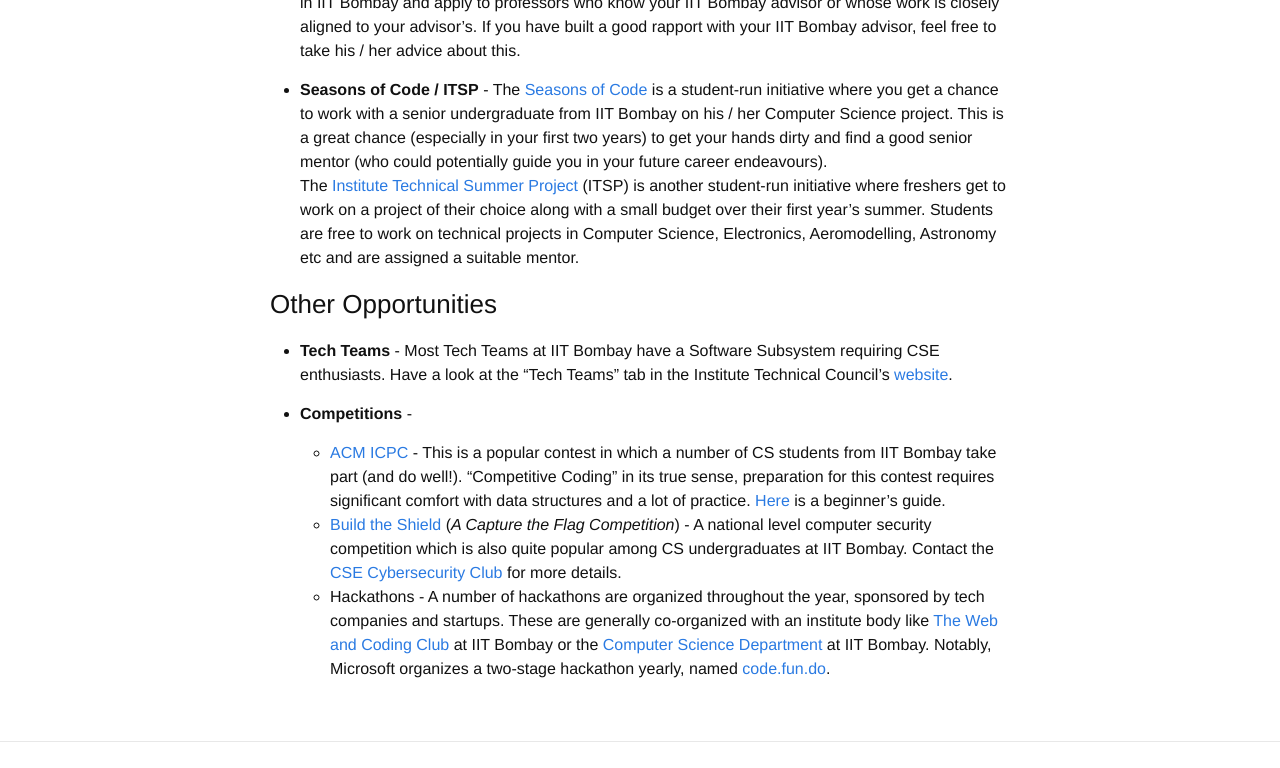
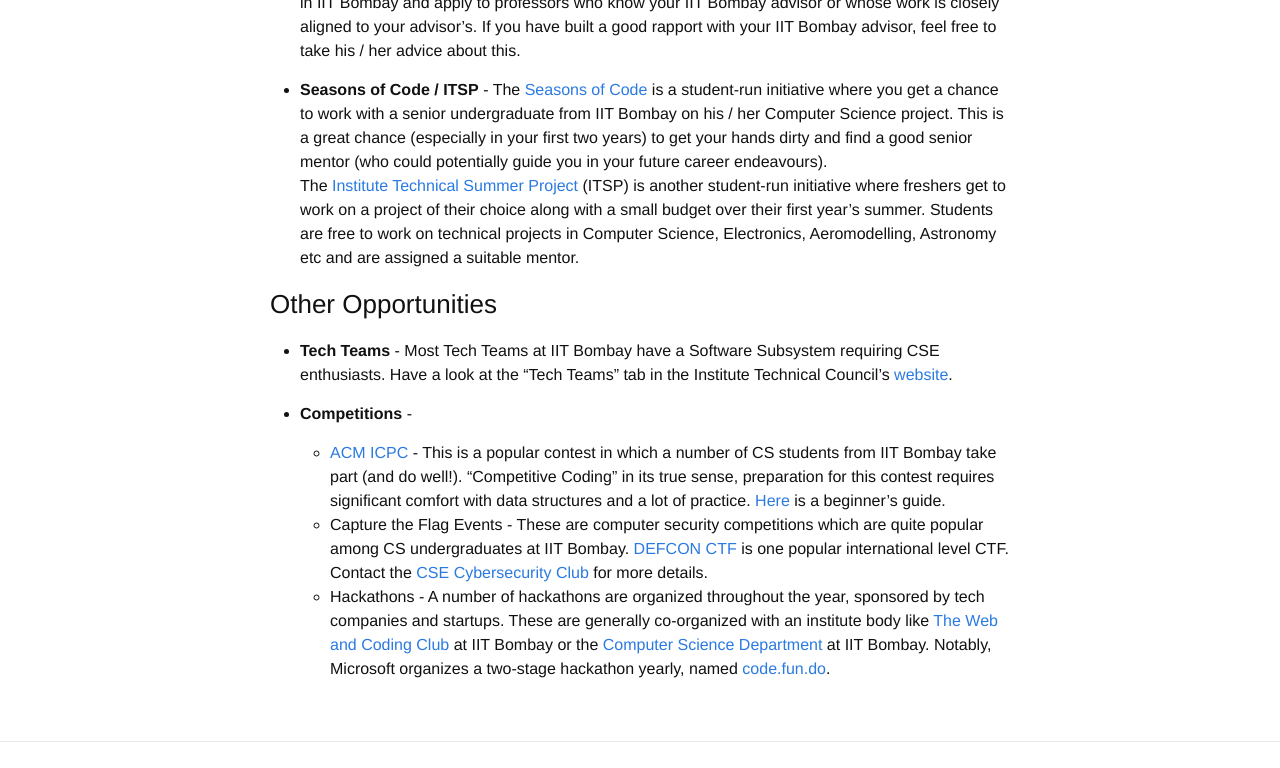
Before and after one commit to martiansideofthemoon/martiansideofthemoon.github.io, a Jekyll site: the page built from _posts/2018-06-05-cs-opportunities.markdown, in a window 1280 px wide and 900 px high, scrolled down 1883 px, cut to the strip 0-768 px from the top of the window. Built offline with Jekyll 4.4.1, drawn with Linux system fonts in a browser that asks for light colours; comment, search, counter and statistics services are not loaded.

Commit message:
Update MS BTS to DEFCON

```diff
--- a/_posts/2018-06-05-cs-opportunities.markdown
+++ b/_posts/2018-06-05-cs-opportunities.markdown
@@ -41,5 +41,5 @@ The [Institute Technical Summer Project](http://stab-iitb.org/itsp) (ITSP) is an
 
 * **Competitions** -
    * [ACM ICPC](https://icpc.baylor.edu/) - This is a popular contest in which a number of CS students from IIT Bombay take part (and do well!). "Competitive Coding" in its true sense, preparation for this contest requires significant comfort with data structures and a lot of practice. [Here](https://wncc-iitb.org/wiki/index.php/Competitive_Programming) is a beginner's guide.
-   * [Build the Shield](https://news.microsoft.com/en-in/tag/build-the-shield/) (*A Capture the Flag Competition*) - A national level computer security competition which is also quite popular among CS undergraduates at IIT Bombay. Contact the [CSE Cybersecurity Club](https://www.facebook.com/groups/csec.iitb/) for more details.
+   * Capture the Flag Events - These are computer security competitions which are quite popular among CS undergraduates at IIT Bombay. [DEFCON CTF](https://www.defcon.org/html/links/dc-ctf.html) is one popular international level CTF. Contact the [CSE Cybersecurity Club](https://www.facebook.com/groups/csec.iitb/) for more details.
    * Hackathons - A number of hackathons are organized throughout the year, sponsored by tech companies and startups. These are generally co-organized with an institute body like [The Web and Coding Club](http://wncc-iitb.org/) at IIT Bombay or the [Computer Science Department](http://cse.iitb.ac.in/) at IIT Bombay. Notably, Microsoft organizes a two-stage hackathon yearly, named [code.fun.do](https://www.acadaccelerator.com/).
```
